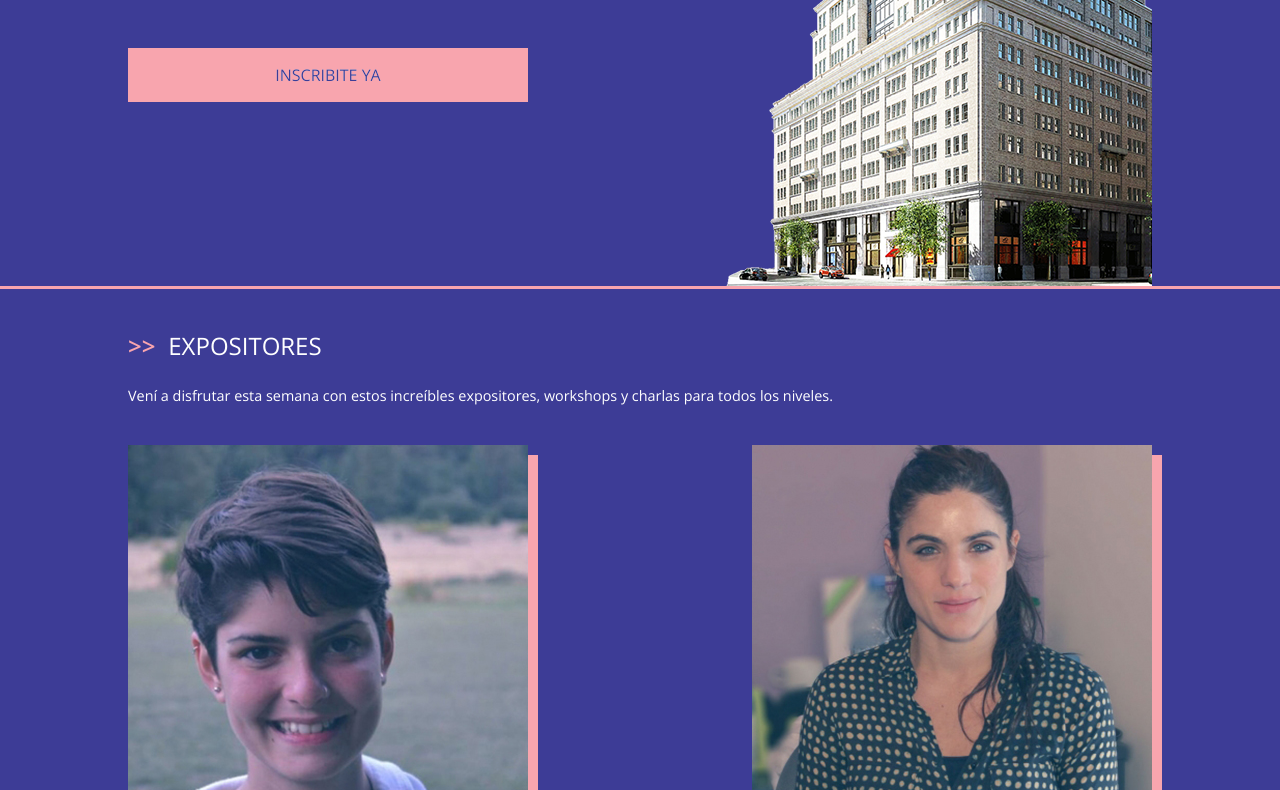
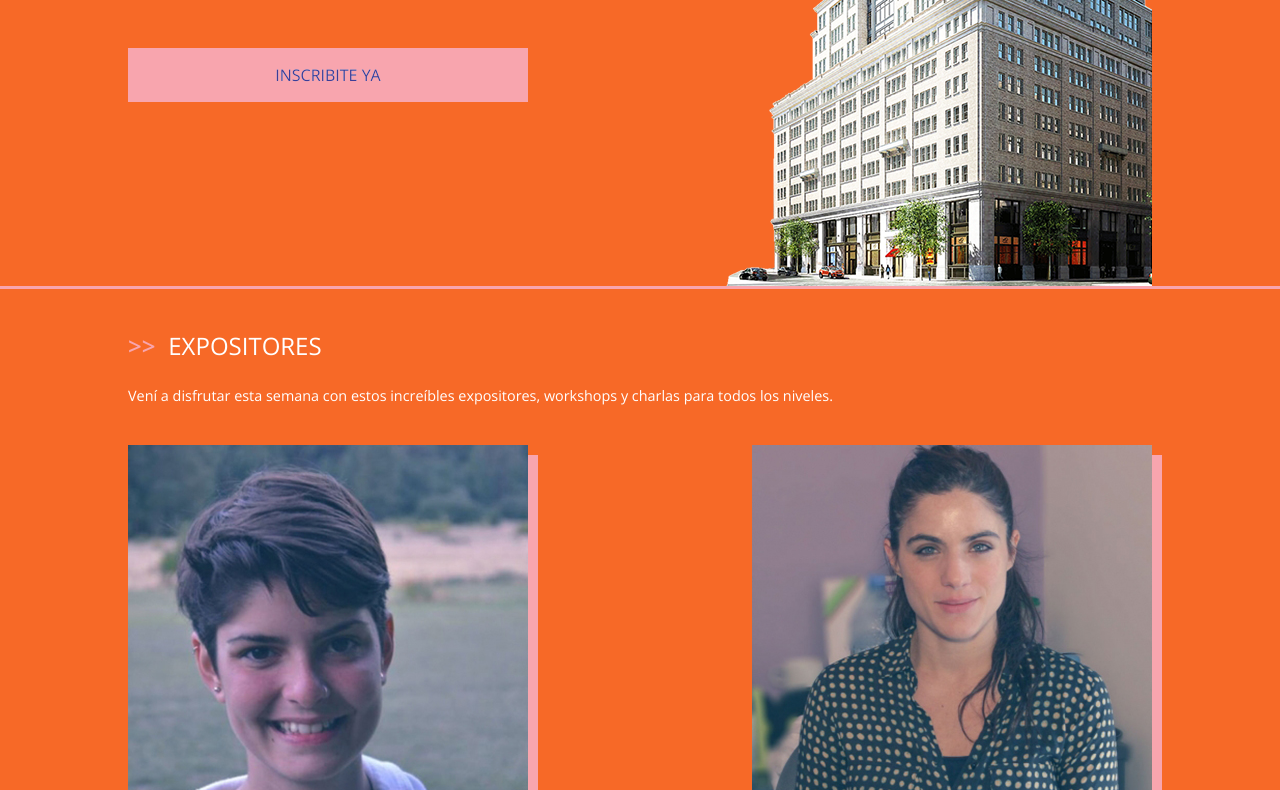
Before and after one commit to evaferreira1992/sitio, a plain HTML site: page index.html in a window 1280 px wide. Shown: the part 325-1115 px from the top of the page. Drawn offline with nearby package versions, Linux system fonts and the light colour scheme.

Commit message:
Cambié el color de fondo

```diff
--- a/css/style.css
+++ b/css/style.css
@@ -7,7 +7,7 @@
   box-sizing: border-box; }
 
 body {
-  background-color: #3d3c96;
+  background-color: #f76927;
   font-family: "Open Sans", sans-serif;
   color: #FFF;
   overflow-x: hidden; }
```
